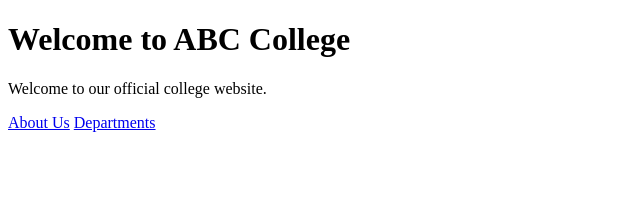
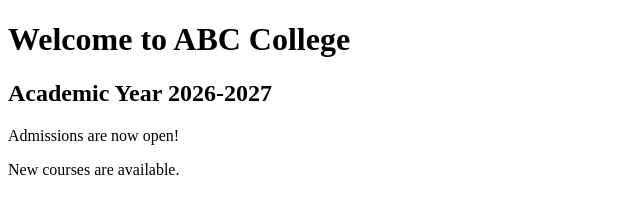
Before and after one commit to maniish-choudhary/College-Website, a plain HTML site: page index.html in a window 1280 px wide. Shown: the whole page, without its empty margins (0-640 px from the left). Drawn offline with Linux system fonts and the light colour scheme.

Commit message:
Updated College Website

```diff
--- a/index.html
+++ b/index.html
@@ -6,8 +6,8 @@
 </head>
 <body>
  <h1>Welcome to ABC College</h1>
- <p>Welcome to our official college website.</p>
- <a href="about.html">About Us</a>
- <a href="departments.html">Departments</a>
+ <h2>Academic Year 2026-2027</h2>
+ <p>Admissions are now open!</p>
+ <p>New courses are available.</p>
 </body>
 </html>
```
